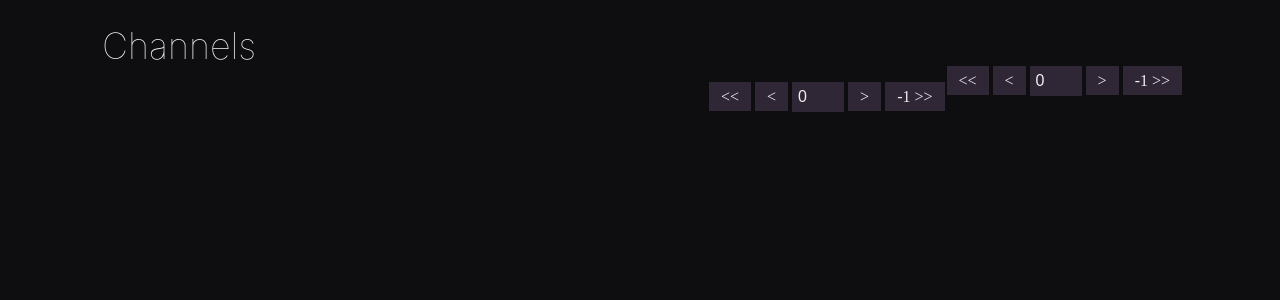
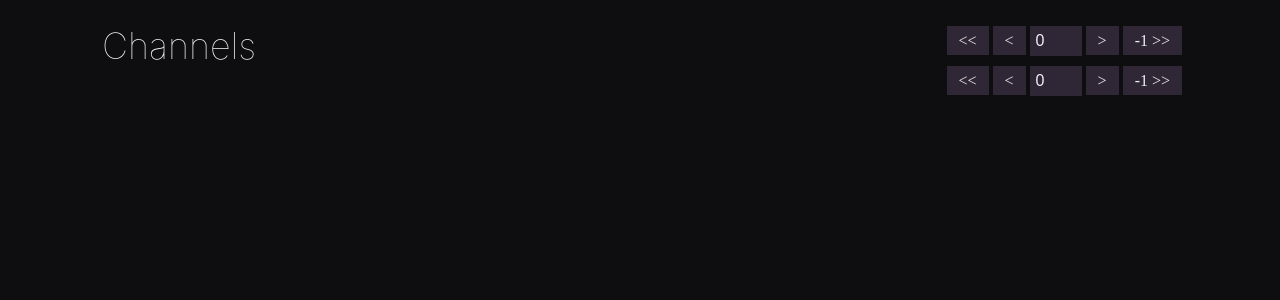
Before and after one commit to retrontology/twitchchatviewer, a Django app: page /channel/ in a window 1280 px wide. Shown: the part 51-351 px from the top of the page. Run offline with Django 4.2, Linux system fonts and the light colour scheme; data that the repository does not hold is empty.

Commit message:
fix style

```diff
--- a/src/channel/templates/channel/index.html
+++ b/src/channel/templates/channel/index.html
@@ -7,7 +7,6 @@
     <body onload="parse_table()">
         <div class="channels-header">
             <h1 class="channels-header">Channels</h1>
-            <div class="channels-navigation">
                 <span class="page-navigation">
                     <a class="first-page"{% if page > 0 %} href="?page=0&limit={{ limit }}" title='First Page'{% endif %}><<</a>
                     <a class="previous-page"{% if page > 0 %} href="?page={{ page|add:'-1' }}&limit={{ limit }}" title='Prev Page'{% endif %}><</a>
@@ -15,7 +14,6 @@
                     <a class="next-page"{% if page < last_page %} href="?page={{ page|add:'1' }}&limit={{ limit }}" title='Next Page'{% endif %}>></a>
                     <a class="last-page"{% if page < last_page %} href="?page={{ last_page }}&limit={{ limit }}" title='Last Page'{% endif %}>{{ last_page}} >></a>
                 </span>
-            </div>
         </div>
         <ul class="channel-list">
             {% for channel in channels %}
--- a/src/static/style.css
+++ b/src/static/style.css
@@ -106,6 +106,10 @@
     margin-bottom: -4px;
 }
 
+h1.channels-header {
+    display: inline-flex;
+}
+
 h1.user-search-header {
     text-align: center;
 }
@@ -114,6 +118,10 @@
     text-align: inherit;
     margin-top: 64px;
     margin-bottom: 16px;
+}
+
+div.channels-header {
+    vertical-align: bottom;
 }
 
 div.user-not-found, div.channel-not-found {
@@ -196,6 +204,7 @@
 ul.channel-list {
     list-style-type: none;
     padding: 0;
+    margin: 0px;
 }
 
 li.channel-list-item {
```
